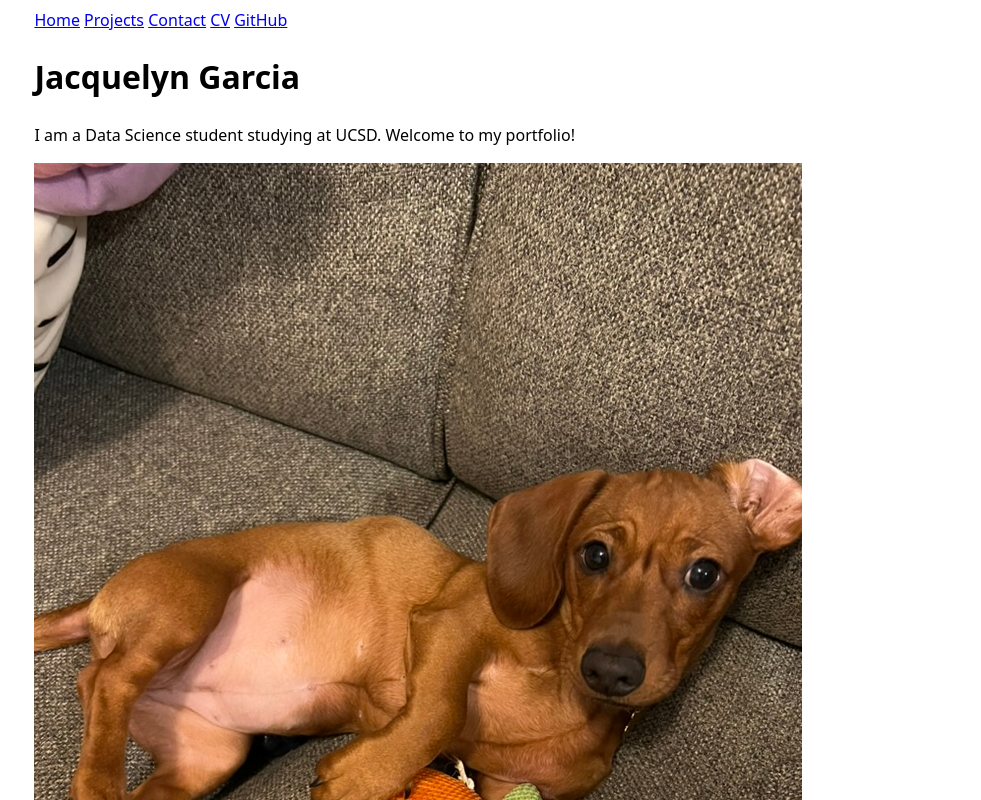
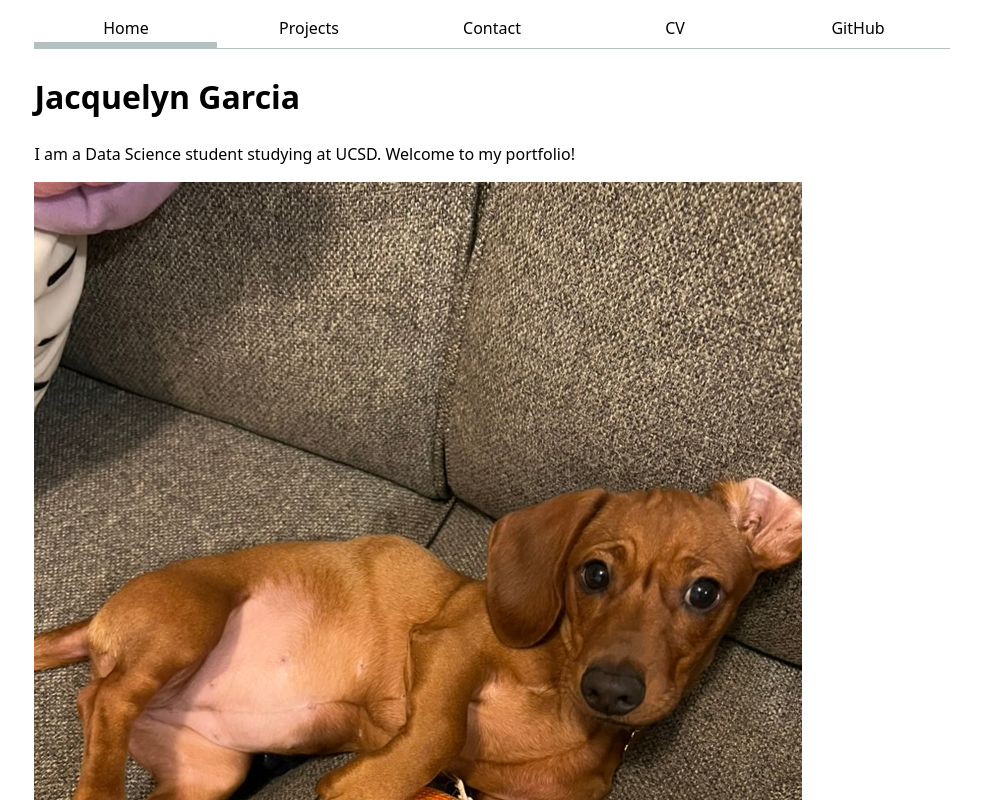
Before and after one commit to JacquelynGarcia/portfolio, a plain HTML site: page index.html in a window 1280 px wide. Shown: the top 800 px of the page, without its empty margins (148-1129 px from the left). Drawn offline with Linux system fonts and the light colour scheme.

Commit message:
flexbox on navigation

```diff
--- a/style.css
+++ b/style.css
@@ -1,3 +1,9 @@
+/* Accent color setup */
+html {
+  --color-accent: oklch(65% 50% 0);
+  accent-color: var(--color-accent);
+}
+
 body {
     /* Set line height to 1.5 times the font size
          and use the OS’s UI font as the website font
@@ -13,3 +19,32 @@ body {
     /* Prevents distortion in smaller viewports */
     padding-inline: 1em;
   }
+
+  nav {
+    display: flex;
+    margin-bottom: 1.5em;
+    border-bottom: 1px solid oklch(80% 3% 200);
+  }
+
+  /* Makes all nav links take equal space and center text */
+nav a {
+  flex: 1;
+  text-align: center;
+  padding: 0.5em;
+  text-decoration: none;
+  color: inherit;
+  border-bottom: 0 solid transparent;
+}
+
+nav a.current {
+   /* Thicker underline */
+  border-bottom: 0.4em solid oklch(80% 3% 200);
+
+  /* Reduce bottom padding to balance height */
+  padding-bottom: 0.1em;
+}
+
+nav a:hover {
+  border-bottom: 0.4em solid var(--color-accent);
+  background-color: oklch(from var(--color-accent) 95% 5% h);
+}
```
